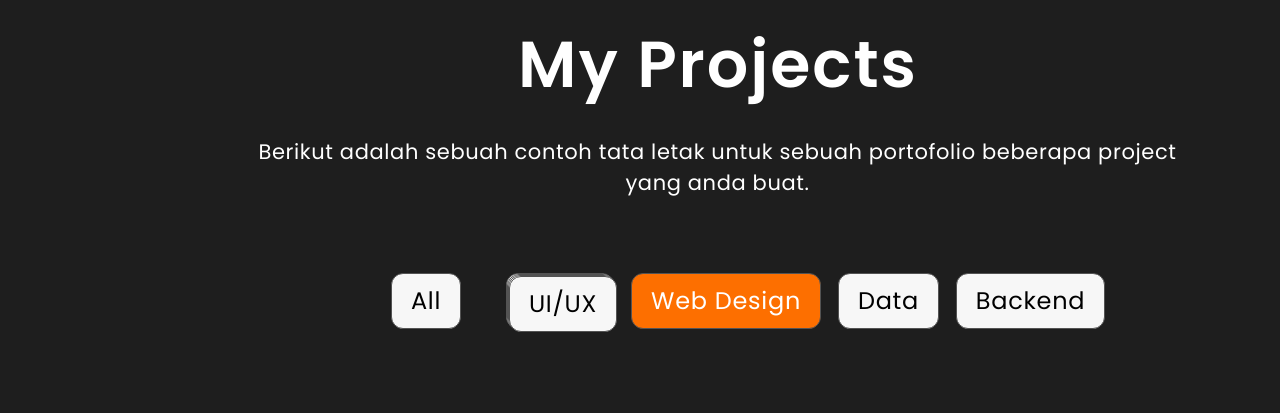
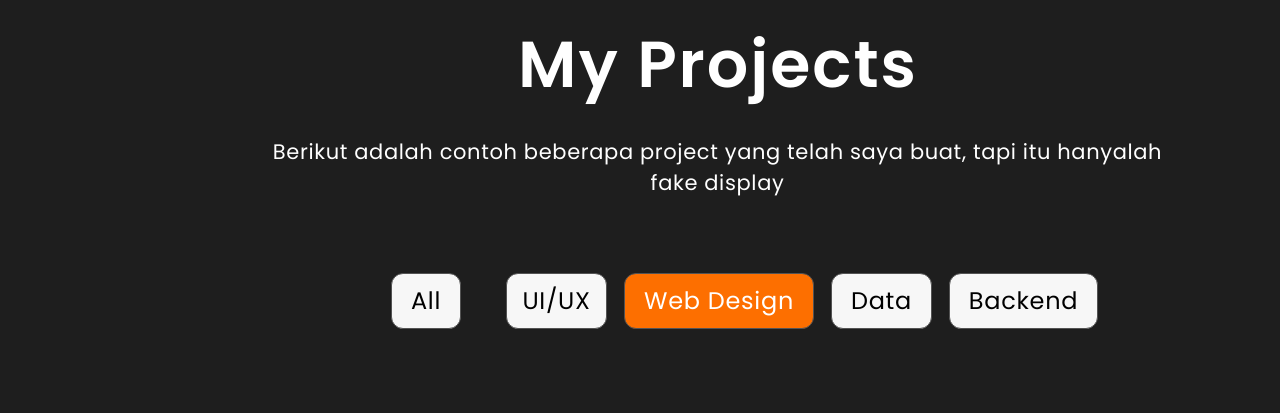
Before and after one commit to aryayudhapratama/aryayudhapratama.github.io, a plain HTML site: page index.html in a window 1280 px wide. Shown: the part 2520-2933 px from the top of the page. Drawn offline with Linux system fonts and the light colour scheme.

Commit message:
first commit

```diff
--- a/index.html
+++ b/index.html
@@ -28,7 +28,7 @@
               <a href="#testi"><div class="frame-5-zQ1">Testimonials</div></a>
               <a href="#contact"><div class="frame-6-VLm">Contact</div></a>
             </div>
-            <a href="/design-area-/CV.ARYA YUDHA PRATAMA.png" download="Arya_Yudha_Pratama_Cv.png"><div class="group-3-Aho">Downlaod CV</div></a>
+            <a href="/CV.ARYA YUDHA PRATAMA.png" download="Arya_Yudha_Pratama_Cv"><div class="group-3-Aho">Downlaod CV</div></a>
           </div>
         </div>
         <div id="home" class="frame-27-1yK">
@@ -125,20 +125,11 @@
         <div id="project" class="frame-21-VYu">
           <div class="auto-group-rzx3-eAu">
             <p class="my-projects-A9F">My Projects</p>
-            <p class="berikut-adalah-sebuah-contoh-tata-letak-untuk-sebuah-portofolio-beberapa-project-yang-anda-buat-fLu">Berikut adalah sebuah contoh tata letak untuk sebuah portofolio beberapa project yang anda buat.</p>
+            <p class="berikut-adalah-sebuah-contoh-tata-letak-untuk-sebuah-portofolio-beberapa-project-yang-anda-buat-fLu">Berikut adalah contoh beberapa project yang telah saya buat, tapi itu hanyalah fake display</p>
             <div class="auto-group-zs4h-jrZ">
               <div class="frame-23-rgH">All</div>
               <div class="group-28-iiV">
-                <div class="frame-17-Gk1">
-                  <p class="ui-ux-pWd">UI/UX</p>
-                  <div class="frame-21-ic1">
-                    <p class="ui-ux-ry7">UI/UX</p>
-                    <div class="frame-22-AU1">
-                      <p class="ui-ux-WXs">UI/UX</p>
-                      <div class="frame-23-c57">UI/UX</div>
-                    </div>
-                  </div>
-                </div>
+                <div class="frame-17-Gk1">UI/UX</div>
                 <div class="frame-18-oQV">Web Design</div>
                 <div class="frame-19-5so">Data</div>
                 <div class="frame-20-xgh">Backend</div>
@@ -186,7 +177,7 @@
       <div id="testi" class="frame-24-xT3">
         <div class="group-14-WDf">
           <p class="testimonials-S7K">Testimonials</p>
-          <p class="berikut-adalah-contoh-untuk-sebuah-kolom-testimoni-yang-akan-ditampilkan-UJu">Berikut adalah contoh untuk sebuah kolom testimoni yang akan ditampilkan.</p>
+          <p class="berikut-adalah-contoh-untuk-sebuah-kolom-testimoni-yang-akan-ditampilkan-UJu">Berikut adalah contoh testimoni dari beberapa client yang telah bekerja sama dengan saya, tapi itu adalah fake testimoni</p>
         </div>
         <div class="auto-group-u4yp-ZbF">
           <div class="group-32-VE1">
--- a/styles/landing-page-.css
+++ b/styles/landing-page-.css
@@ -593,9 +593,7 @@ body {
   flex-shrink: 0;
 }
 .landing-page--uMK .auto-group-2zvy-v1X .group-22-AZw .group-21-DHK .group-20-Kr9 .group-19-f9K .ui-ux-5cM {
-  margin-bottom: 1.5rem;
-  width: 100%;
-  text-align: center;
+  margin: 0rem 0rem 1.5rem 0rem;
   font-size: 3.2rem;
   font-weight: 600;
   line-height: 1.5;
@@ -603,7 +601,6 @@ body {
   color: #000000;
   font-family: Poppins, 'Source Sans Pro';
   white-space: nowrap;
-  flex-shrink: 0;
 }
 .landing-page--uMK .auto-group-2zvy-v1X .group-22-AZw .group-21-DHK .group-20-Kr9 .group-19-f9K .lorem-ipsum-dolor-sit-amet-consectetur-morbi-diam-nisi-nam-diam-interdum-bqb {
   margin-left: 0.45rem;
@@ -875,29 +872,24 @@ body {
   flex-shrink: 0;
 }
 .landing-page--uMK .auto-group-2zvy-v1X .frame-21-VYu .auto-group-rzx3-eAu .auto-group-zs4h-jrZ .group-28-iiV .frame-17-Gk1 {
-  width: 10.8rem;
-  height: 100%;
-  position: relative;
+  width: 10.1rem;
+  height: 100%;
+  text-align: center;
+  font-size: 2.4rem;
+  font-weight: 400;
+  line-height: 1.5;
+  letter-spacing: 0.072rem;
+  color: #000000;
+  font-family: Poppins, 'Source Sans Pro';
+  white-space: nowrap;
+  display: flex;
+  align-items: center;
+  justify-content: center;
   border: solid 0.04rem #535353;
   box-sizing: border-box;
   background-color: #f7f7f7;
   border-radius: 1.2rem;
   flex-shrink: 0;
-}
-.landing-page--uMK .auto-group-2zvy-v1X .frame-21-VYu .auto-group-rzx3-eAu .auto-group-zs4h-jrZ .group-28-iiV .frame-17-Gk1 .ui-ux-pWd {
-  width: 6.9rem;
-  height: 3.6rem;
-  position: absolute;
-  left: 1.95rem;
-  top: 1rem;
-  text-align: center;
-  font-size: 2.4rem;
-  font-weight: 400;
-  line-height: 1.5;
-  letter-spacing: 0.072rem;
-  color: #000000;
-  font-family: Poppins, 'Source Sans Pro';
-  white-space: nowrap;
 }
 .landing-page--uMK .auto-group-2zvy-v1X .frame-21-VYu .auto-group-rzx3-eAu .auto-group-zs4h-jrZ .group-28-iiV .frame-17-Gk1 .frame-21-ic1 {
   width: 10.8rem;
```
